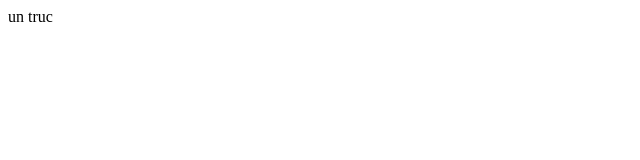
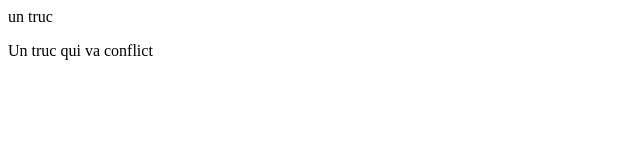
Before and after one commit to jeandemel/literate-computing-machine, a plain HTML site: page index.html in a window 1280 px wide. Shown: the whole page, without its empty margins (0-640 px from the left). Drawn offline with Linux system fonts and the light colour scheme.

Commit message:
commit for conflict

```diff
--- a/index.html
+++ b/index.html
@@ -1 +1,2 @@
 <p>un truc</p>
+<p>Un truc qui va conflict</p>
```
